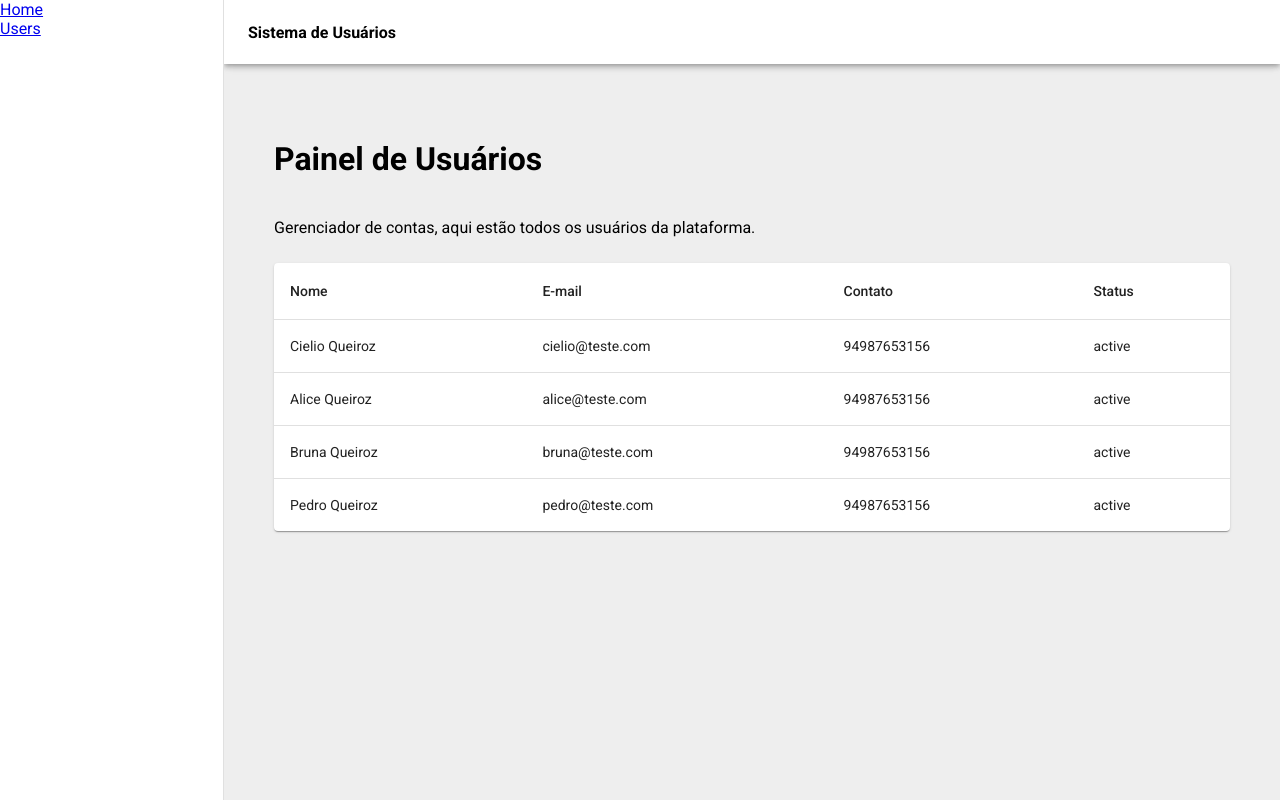
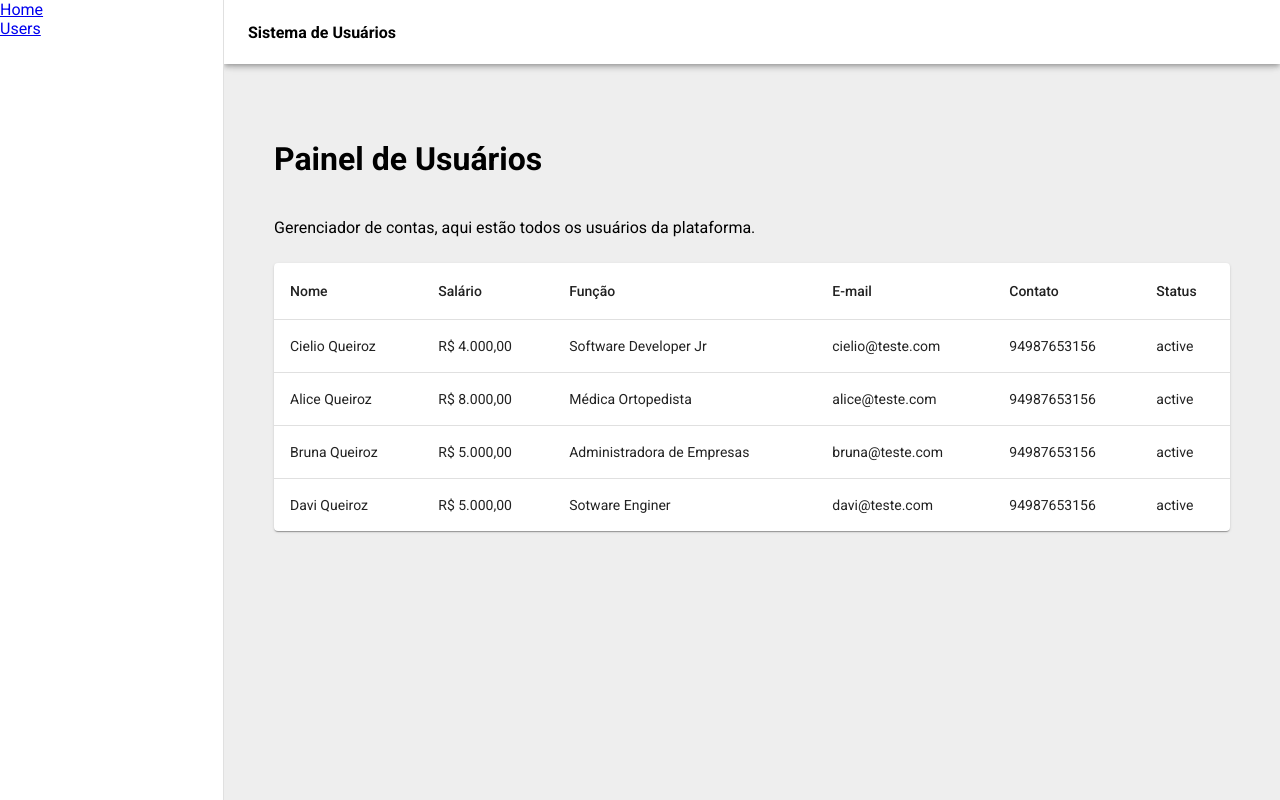
Before and after one commit to cielioqueiroz/crud-user-react, a React (Vite) app: page /home in a window 1280 px wide. Built offline with nearby package versions, Linux system fonts and the light colour scheme.

Commit message:
adicionando colunas

```diff
--- a/src/pages/Home.jsx
+++ b/src/pages/Home.jsx
@@ -14,6 +14,8 @@ function Home() {
     {
       id: "1",
       name: "Cielio Queiroz",
+      salario: "R$ 4.000,00",
+      funcao: "Software Developer Jr",
       email: "cielio@teste.com",
       contato: "94987653156",
       status: "active",
@@ -21,6 +23,8 @@ function Home() {
     {
       id: "2",
       name: "Alice Queiroz",
+      salario: "R$ 8.000,00",
+      funcao: "Médica Ortopedista",
       email: "alice@teste.com",
       contato: "94987653156",
       status: "active",
@@ -28,14 +32,18 @@ function Home() {
     {
       id: "3",
       name: "Bruna Queiroz",
+      salario: "R$ 5.000,00",
+      funcao: "Administradora de Empresas",
       email: "bruna@teste.com",
       contato: "94987653156",
       status: "active",
     },
     {
       id: "4",
-      name: "Pedro Queiroz",
-      email: "pedro@teste.com",
+      name: "Davi Queiroz",
+      salario: "R$ 5.000,00",
+      funcao: "Sotware Enginer",
+      email: "davi@teste.com",
       contato: "94987653156",
       status: "active",
     },
@@ -74,6 +82,8 @@ function Home() {
             <TableHead>
               <TableRow>
                 <TableCell>Nome</TableCell>
+                <TableCell align="left">Salário</TableCell>
+                <TableCell align="left">Função</TableCell>
                 <TableCell align="left">E-mail</TableCell>
                 <TableCell align="left">Contato</TableCell>
                 <TableCell align="left">Status</TableCell>
@@ -88,6 +98,8 @@ function Home() {
                   <TableCell component="th" scope="row">
                     {usuario.name}
                   </TableCell>
+                  <TableCell align="left">{usuario.salario}</TableCell>
+                  <TableCell align="left">{usuario.funcao}</TableCell>
                   <TableCell align="left">{usuario.email}</TableCell>
                   <TableCell align="left">{usuario.contato}</TableCell>
                   <TableCell align="left">{usuario.status}</TableCell>
```
